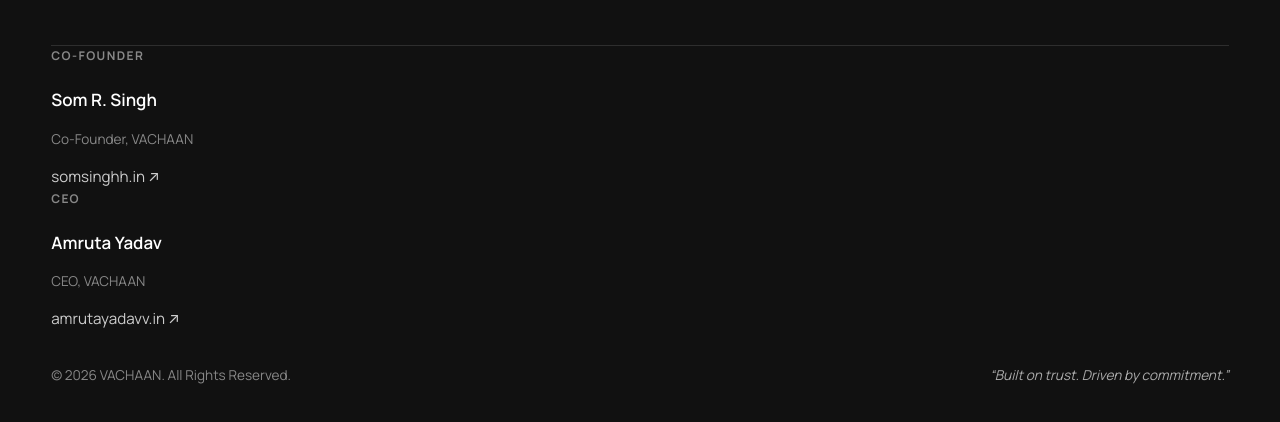
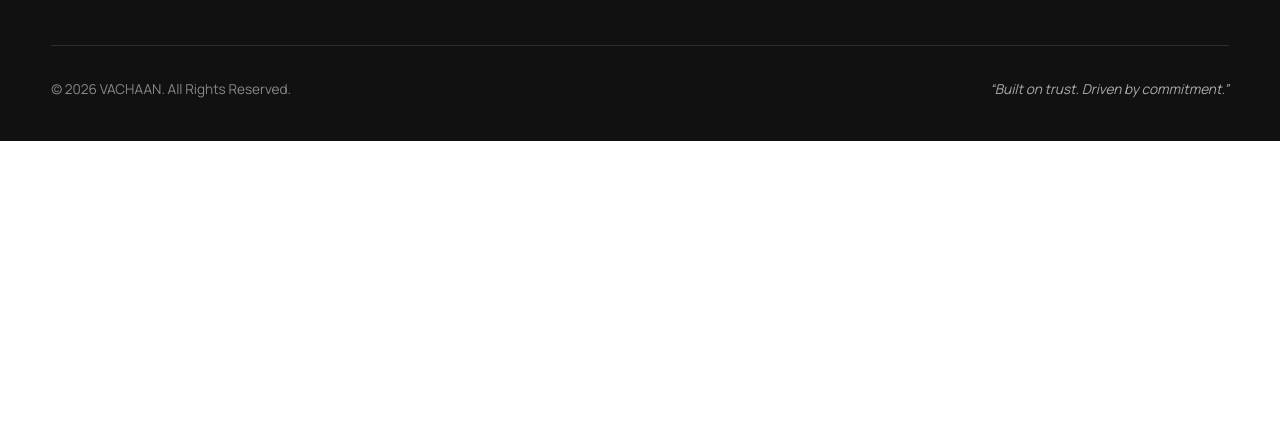
Before and after one commit to vachaan/site, a plain HTML site: page index.html in a window 1280 px wide. Shown: the part 2854-3276 px from the top of the page. After the commit the page ends 2995 px from the top, so only its background shows below. Drawn offline with nearby package versions, Linux system fonts and the light colour scheme; a web font is replaced by a local one.

Commit message:
Update index.html

```diff
--- a/index.html
+++ b/index.html
@@ -217,32 +217,6 @@
 
       </div>
 
-        <div>
-          <div class="footer-col-heading">Co-Founder</div>
-          <div class="footer-links-list">
-            <span style="color: #FFFFFF; font-weight: 600;">Som R. Singh</span>
-            <span style="font-size: 0.85rem; color: #888888;">Co-Founder, VACHAAN</span>
-            <a href="https://somsinghhh.github.io/Portfolio/" target="_blank" rel="noopener noreferrer" class="footer-link-item">
-              somsinghh.in ↗
-            </a>
-          </div>
-        </div>
-
-      </div>
-
-     <div>
-          <div class="footer-col-heading">CEO</div>
-          <div class="footer-links-list">
-            <span style="color: #FFFFFF; font-weight: 600;">Amruta Yadav</span>
-            <span style="font-size: 0.85rem; color: #888888;">CEO, VACHAAN</span>
-            <a href="" target="_blank" rel="noopener noreferrer" class="footer-link-item">
-              amrutayadavv.in ↗
-            </a>
-          </div>
-        </div>
-
-      </div>
-
       <!-- Footer Bottom -->
       <div class="launch-footer-bottom">
         <div class="footer-copyright">
```
